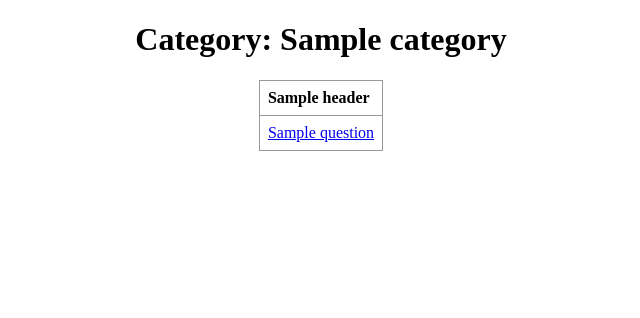
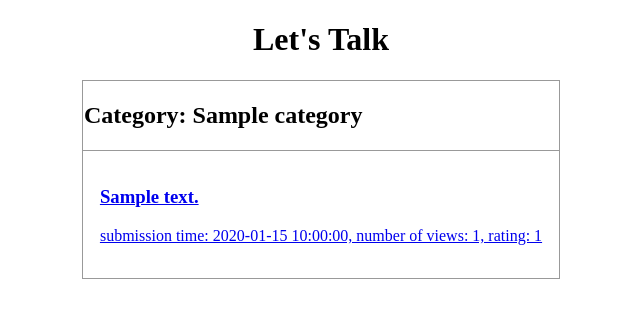
Before and after one commit to wezmiolem/Lets-Talk, a Flask app: template templates/list_of_questions.html in a window 1280 px wide. Shown: the top 318 px of the page, without its empty margins (319-959 px from the left). Run offline with Flask 2, Linux system fonts and the light colour scheme; the template is opened without the code that fills it: most values are stand-ins (such as "Sample title", 1, 10 or a date in 2020).

Commit message:
question display updated

```diff
--- a/static/css/style.css
+++ b/static/css/style.css
@@ -12,7 +12,6 @@ table {
 
 td, th {
   border: 1px solid #999;
-  padding: 0.5rem;
   text-align: left;
 }
 
@@ -20,3 +19,12 @@ td, th {
   margin-left: auto;
   margin-right: auto;
 }
+
+td a {
+   display: block;
+   padding: 16px;
+}
+
+tr:hover {
+   background: lightblue;
+}
--- a/templates/list_of_questions.html
+++ b/templates/list_of_questions.html
@@ -6,28 +6,26 @@
     <link rel="stylesheet" href="{{ url_for('static', filename='css/style.css') }}">
 </head>
 <body>
-<h1>Category: {{ category }}</h1>
+<h1>Let's Talk</h1>
     <table class="center">
         <thead>
             <tr>
-                {% for header in question_headers %}
-                    <th>
-                        {{ header }}
-                    </th>
-                {% endfor %}
+                <td>
+                    <h2>Category: {{ category }}</h2>
+                </td>
             </tr>
         </thead>
         <tbody>
             {% for question in questions_of_category %}
                 <tr>
-                    {% for key in question.keys() %}
-                        <td>
-                            <a href="{{ url_for('question_and_answers', question_id=question['id']) }}">
-
-                                {{ question[key] }}
-                            </a>
-                        </td>
-                    {% endfor %}
+                    <td>
+                        <a href="{{ url_for('question_and_answers', question_id=question['id']) }}">
+                            <h3>{{ question['message'] }}</h3>
+                            <p>submission time: {{ question['submission_time'] }},
+                                number of views: {{ question['view_number'] }},
+                                rating: {{ question['vote_number'] }}</p>
+                        </a>
+                    </td>
                 </tr>
             {% endfor %}
         </tbody>
--- a/templates/question_and_answers.html
+++ b/templates/question_and_answers.html
@@ -10,7 +10,7 @@
 <thead>
 <tr>
     <td>
-        <h1>Question: {{ question[0]['message'] }}</h1>
+        <h2>Question: {{ question[0]['message'] }}</h2>
     </td>
 </tr>
 </thead>
@@ -18,7 +18,7 @@
 {% for answer in answers_for_question %}
     <tr>
         <td>
-            <h2>{{ answer['message'] }}</h2>
+            <h3>{{ answer['message'] }}</h3>
             <p> Time of submission: {{ answer['submission_time']}} Rating: {{ answer['vote_number'] }}</p>
         </td>
     </tr>
```
